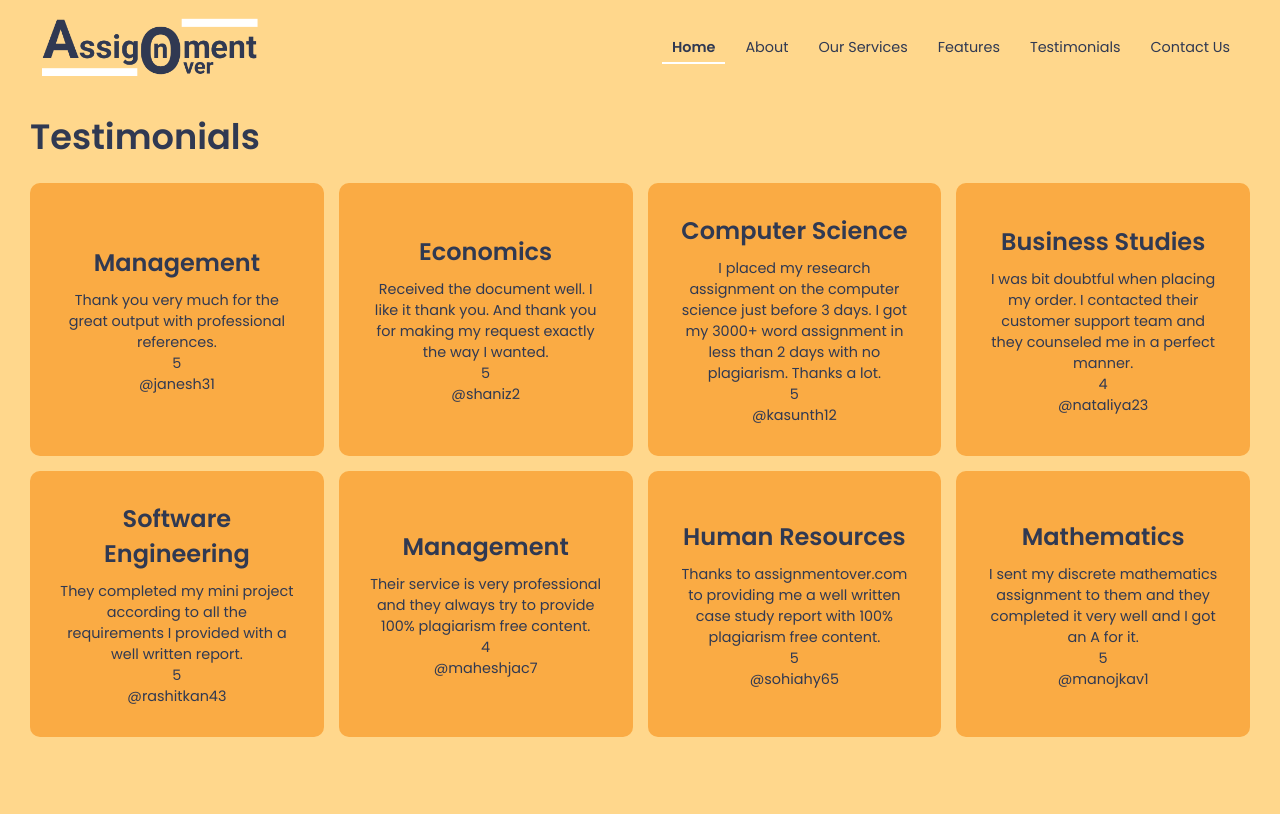
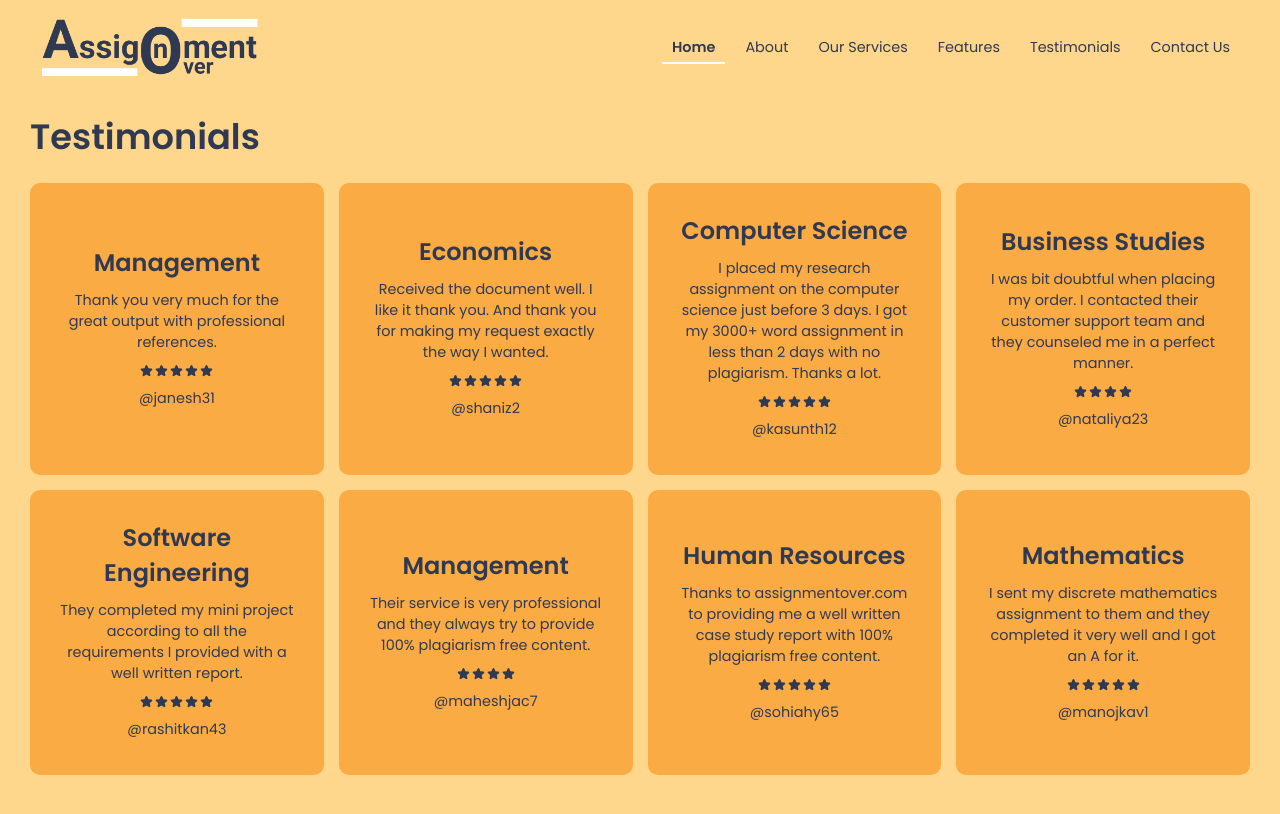
Before and after one commit to wahsandaruwan/assignmentover_frontend, a React (Create React App) app: page / in a window 1280 px wide. Shown: the top 814 px of the page. Built offline with nearby package versions, Linux system fonts and the light colour scheme; the HTML template or start-up script is replaced by a standard one.

Commit message:
Testimonial section completely done

```diff
--- a/src/Components/Sections/Styles/TestimonialCardStyles.css
+++ b/src/Components/Sections/Styles/TestimonialCardStyles.css
@@ -19,15 +19,28 @@
   font-weight: 600;
   color: #303952;
   width: 100%;
-  margin-bottom: 10px;
+  margin-bottom: 5px;
 }
 
-/* Review */
+/* Review & user */
 .testimonial-card .review,
-.testimonial-card .rating,
 .testimonial-card .user {
   font-size: 0.9rem;
   width: 100%;
   text-align: center;
   color: #303952;
+  margin: 5px;
 }
+
+/* Rating */
+.testimonial-card .rating {
+  display: flex;
+  justify-content: center;
+  align-items: center;
+  margin: 5px;
+}
+
+.testimonial-card .rating > svg {
+  width: 15px;
+  height: 15px;
+}
--- a/src/Components/Sections/TestimonialCard.js
+++ b/src/Components/Sections/TestimonialCard.js
@@ -1,5 +1,6 @@
 // Third-party components & modules
 import { PropTypes } from 'prop-types'
+import { TiStarFullOutline } from 'react-icons/ti'
 
 // Custom styling
 import './Styles/TestimonialCardStyles.css'
@@ -10,7 +11,11 @@ const TestimonialCard = ({ extraClass, field, review, rating, user }) => {
       <div className={`testimonial-card ${extraClass}`}>
         <h1 className="field">{field}</h1>
         <div className="review">{review}</div>
-        <div className="rating">{rating}</div>
+        <div className="rating">
+          {Array.apply(null, { length: rating }).map((element, index) => {
+            return <TiStarFullOutline />
+          })}
+        </div>
         <div className="user">{user}</div>
       </div>
     </>
```
